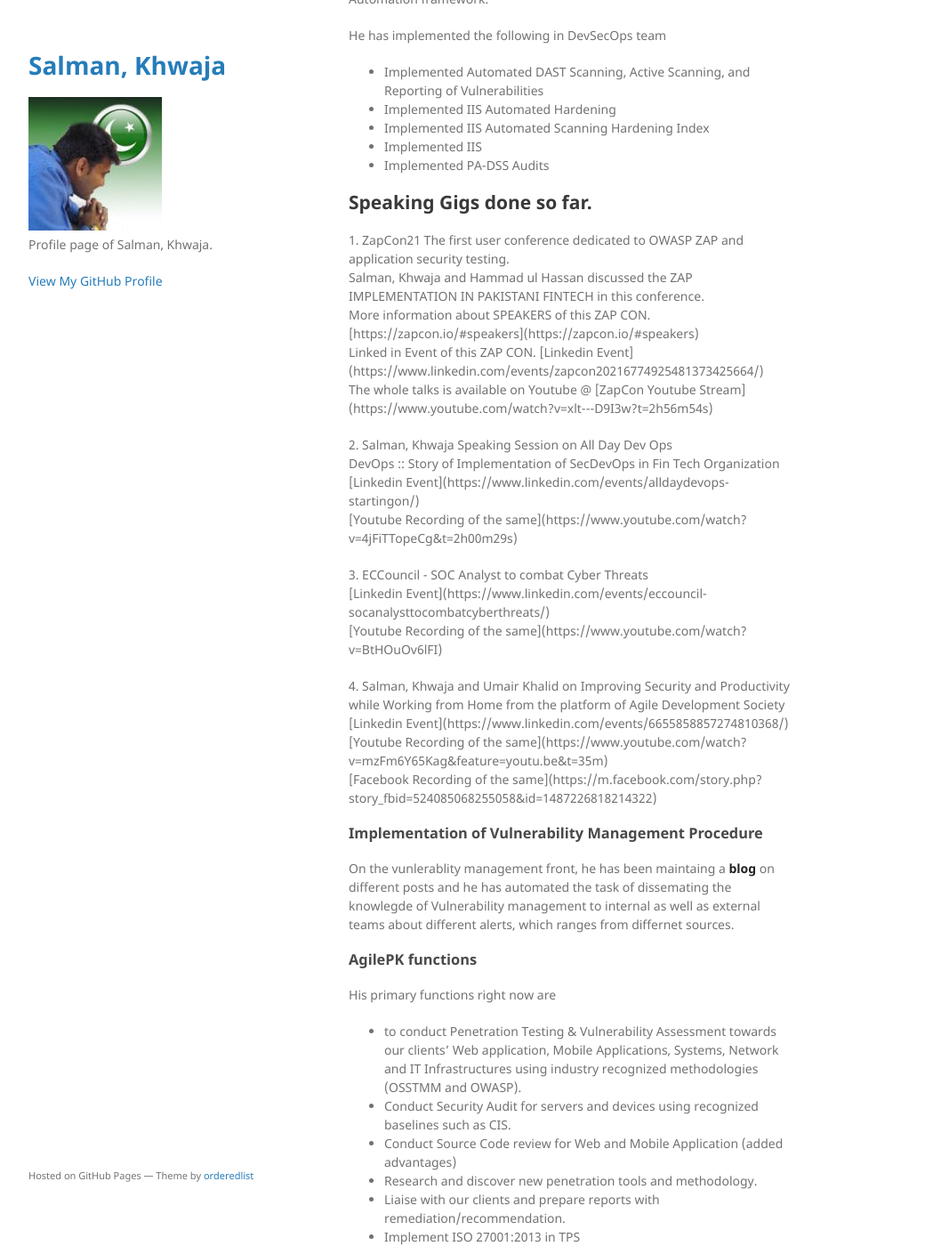
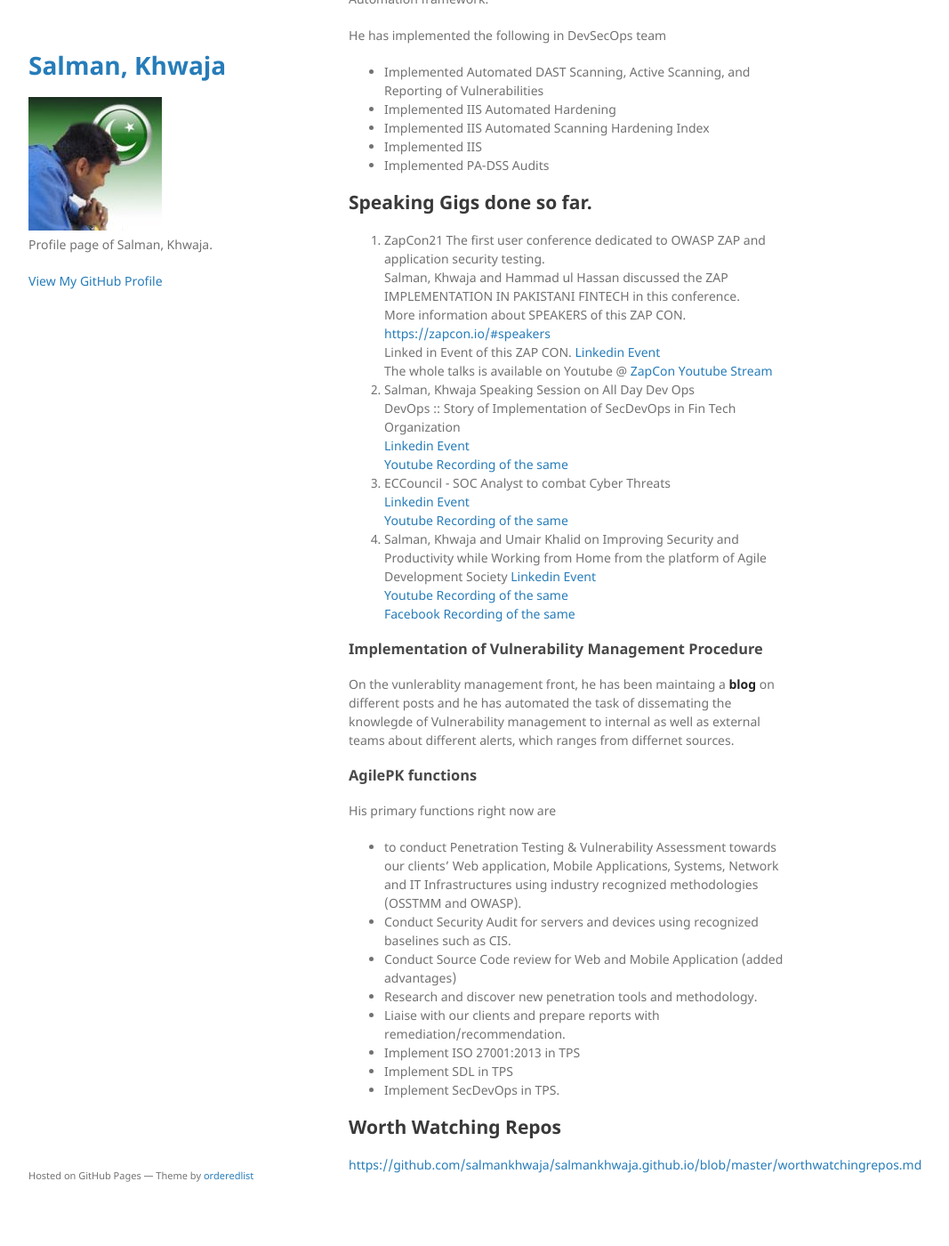
Before and after one commit to salmankhwaja/salmankhwaja.github.io, a Jekyll site: the page built from index.md, in a window 1280 px wide and 1400 px high, scrolled down 1191 px. Shown: the whole window at 89% size, without its empty margins (178-1245 px from the left). Built offline with Jekyll 4.4.1, drawn with Linux system fonts in a browser that asks for light colours; our own code applies the rules of GitHub Pages for plain Markdown files.

Commit message:
Update index.md

```diff
--- a/index.md
+++ b/index.md
@@ -34,34 +34,24 @@
 
 
 ## Speaking Gigs done so far.
-<p>
 1. ZapCon21
 The first user conference dedicated to OWASP ZAP and application security testing. <br>
 Salman, Khwaja and Hammad ul Hassan discussed the ZAP IMPLEMENTATION IN PAKISTANI FINTECH in this conference. <br>
 More information about SPEAKERS of this ZAP CON. [https://zapcon.io/#speakers](https://zapcon.io/#speakers) <br>
 Linked in Event of this ZAP CON. [Linkedin Event](https://www.linkedin.com/events/zapcon20216774925481373425664/) <br>
-The whole talks is available on Youtube @ [ZapCon Youtube Stream](https://www.youtube.com/watch?v=xlt---D9I3w?t=2h56m54s) <br>
-</p>
-
-<p>
+The whole talks is available on Youtube @ [ZapCon Youtube Stream](https://www.youtube.com/watch?v=xlt---D9I3w?t=2h56m54s)
 2. Salman, Khwaja Speaking Session on All Day Dev Ops  <br>
 DevOps :: Story of Implementation of SecDevOps in Fin Tech Organization <br>
 [Linkedin Event](https://www.linkedin.com/events/alldaydevops-startingon/) <br>
-[Youtube Recording of the same](https://www.youtube.com/watch?v=4jFiTTopeCg&t=2h00m29s)<br>
-</p>
-
-<p>
+[Youtube Recording of the same](https://www.youtube.com/watch?v=4jFiTTopeCg&t=2h00m29s)
 3. ECCouncil - SOC Analyst to combat Cyber Threats<br>
 [Linkedin Event](https://www.linkedin.com/events/eccouncil-socanalysttocombatcyberthreats/) <br>
 [Youtube Recording of the same](https://www.youtube.com/watch?v=BtHOuOv6lFI) <br>
-</p>
-
-<p>
-4. Salman, Khwaja and Umair Khalid on Improving Security and Productivity while Working from Home from the platform of Agile Development Society <br>
+4. Salman, Khwaja and Umair Khalid on Improving Security and Productivity while Working from Home from the platform of Agile Development Society
 [Linkedin Event](https://www.linkedin.com/events/6655858857274810368/) <br>
 [Youtube Recording of the same](https://www.youtube.com/watch?v=mzFm6Y65Kag&feature=youtu.be&t=35m) <br>
 [Facebook Recording of the same](https://m.facebook.com/story.php?story_fbid=524085068255058&id=1487226818214322) <br>
-</p>
+
 
 ### Implementation of Vulnerability Management Procedure
 
```
